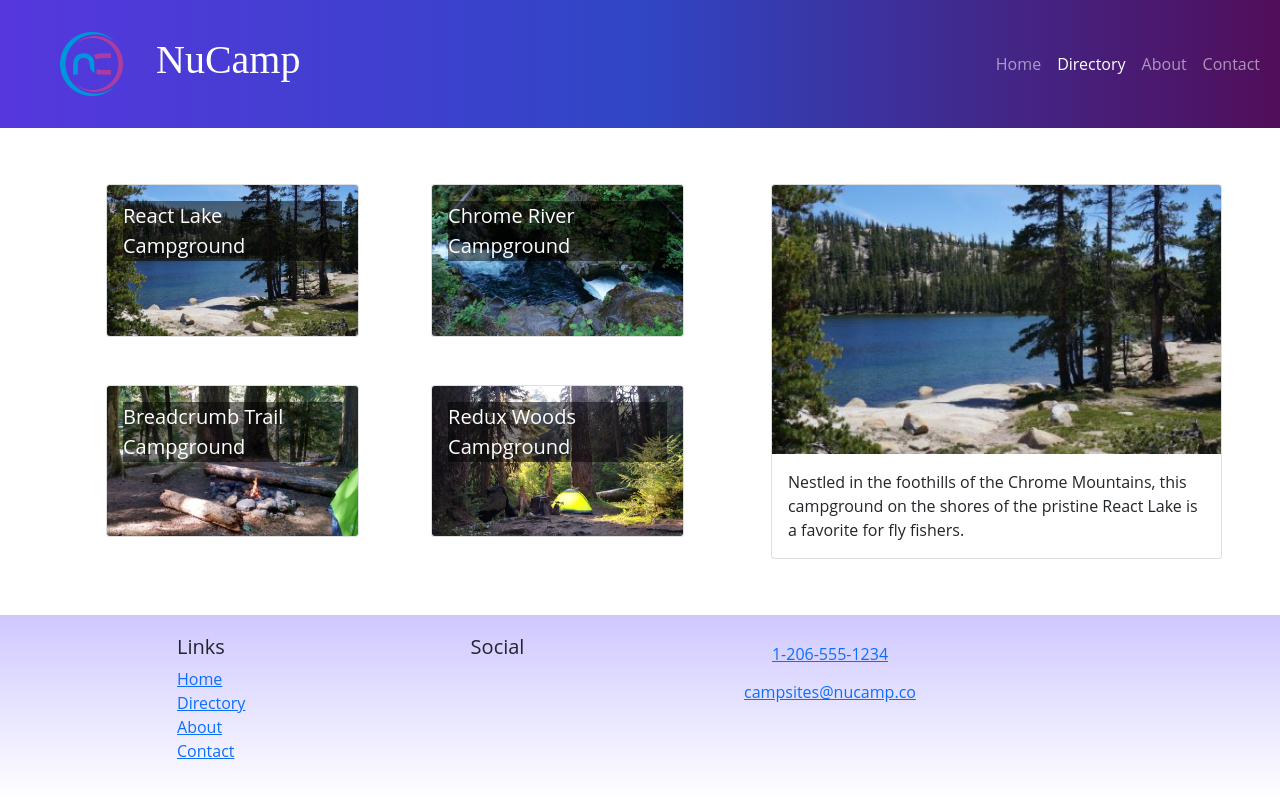
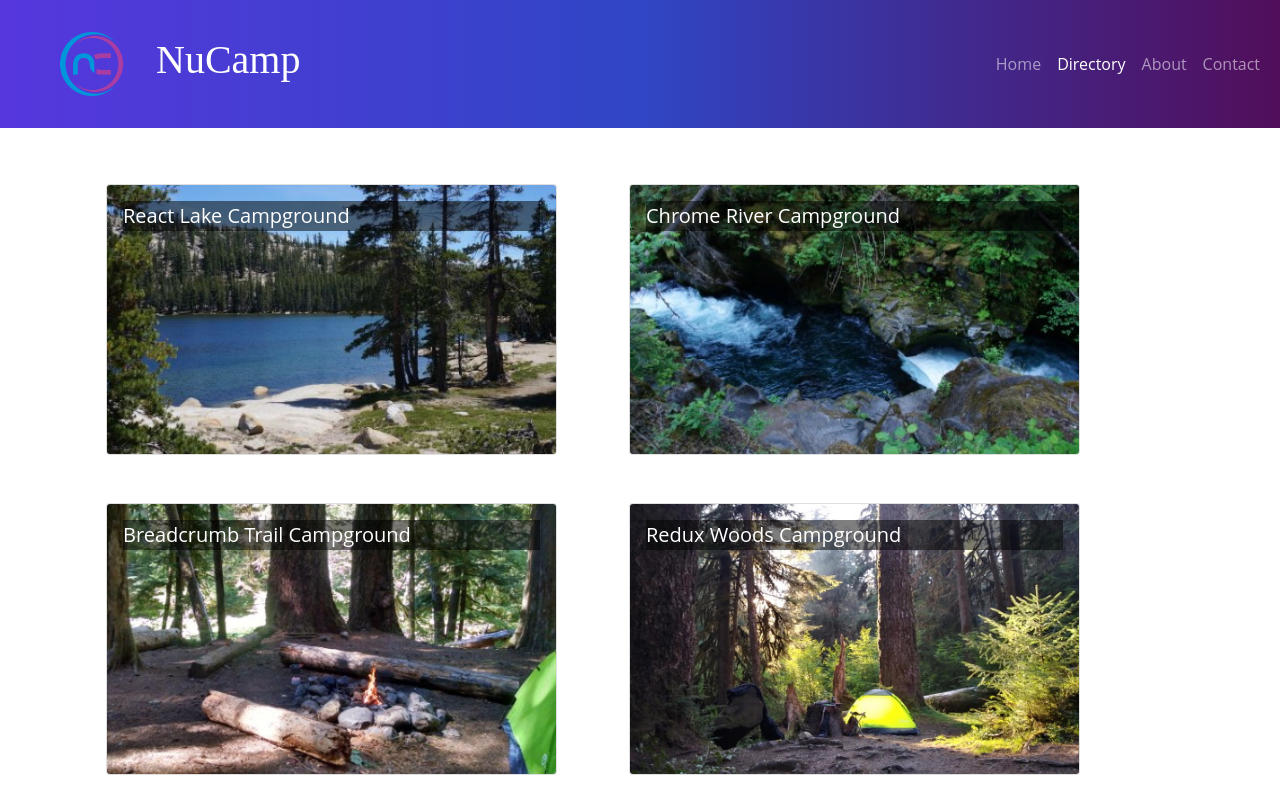
Before and after one commit to Assekops/React, a React (Create React App) app: page /directory in a window 1280 px wide. Shown: the top 800 px of the page. Built offline with nearby package versions, Linux system fonts and the light colour scheme; the HTML template or start-up script is replaced by a standard one.

Commit message:
CampsiteDetailPage with useParams

```diff
--- a/src/App.js
+++ b/src/App.js
@@ -4,7 +4,9 @@
 import Header from './components/Header';
 import Footer from './components/Footer';
 import CampsitesDirectoryPage from './pages/CampsitesDirectoryPage';
+import CampsiteDetailPage from './pages/CampsiteDetailPage';
 import './App.css';
+
 
 function App() {
   return (
@@ -14,6 +16,10 @@
         <Route path='/' element={<HomePage />} />
         <Route path='contact' element={<ContactPage />} />
         <Route path='directory' element={<CampsitesDirectoryPage />} />
+        <Route
+          path='directory/:campsiteId'
+          element={<CampsiteDetailPage />}
+        />
       </Routes>
       <Footer />
     </div>
--- a/src/features/campsites/CampsiteCard.js
+++ b/src/features/campsites/CampsiteCard.js
@@ -1,8 +1,10 @@
 import { Card, CardImg, CardImgOverlay, CardTitle } from "reactstrap";
+import { Link } from "react-router-dom";
 
 const CampsiteCard = ({ campsite }) => {
-    const { image, name } = campsite;
+    const { id, image, name } = campsite;
     return (
+        <Link to={`${id}`}>
             <Card>
                 <CardImg
                     width='100%'
@@ -13,6 +15,7 @@
                     <CardTitle>{name}</CardTitle>
                 </CardImgOverlay>
             </Card>
+        </Link>
     );
 }
 export default CampsiteCard;
--- a/src/features/campsites/CampsitesList.js
+++ b/src/features/campsites/CampsitesList.js
@@ -2,7 +2,7 @@
 import CampsiteCard from './CampsiteCard';
 import { selectAllCampsites } from './campsitesSlice';
 
-const CampsitesList = ({setCampsiteId}) => {
+const CampsitesList = () => {
     const campsites = selectAllCampsites();
     return (
         <Row calsName='ms-auto'>
@@ -10,10 +10,9 @@
                 campsites.map((campsite) => {
                     return (
                         <Col
-                        md='5'
-                        className='m-4'
-                        key={campsite.id}
-                        onClick={() => setCampsiteId(campsite.id)}
+                            md='5'
+                            className='m-4'
+                            key={campsite.id}
                         >
                             <CampsiteCard campsite={campsite} />
                         </Col>
--- a/src/features/campsites/campsitesSlice.js
+++ b/src/features/campsites/campsitesSlice.js
@@ -8,7 +8,7 @@
 //     return CAMPSITES[Math.floor(CAMPSITES.length * Math.random())];
 // };
 export const selectCampsiteById = (id) => {
-    return CAMPSITES.find((campsite) => campsite.id === id);
+    return CAMPSITES.find((campsite) => campsite.id === parseInt(id));
 };
 
 export const selectFeaturedCampsite = () => {
--- /dev/null
+++ b/src/pages/CampsiteDetailPage.js
@@ -0,0 +1,19 @@
+import { Container, Row } from 'reactstrap';
+import { useParams } from 'react-router-dom';
+import { selectCampsiteById } from '../features/campsites/campsitesSlice';
+import CampsiteDetail from '../features/campsites/CampsiteDetail';
+
+const CampsiteDetailPage =()=>{
+
+    const { campsiteId } = useParams();
+    const campsite = selectCampsiteById(campsiteId);
+
+    return(
+        <Container>
+        <Row>
+            <CampsiteDetail campsite={campsite} />
+        </Row>
+    </Container>
+    );
+};
+export default CampsiteDetailPage;
--- a/src/pages/CampsitesDirectoryPage.js
+++ b/src/pages/CampsitesDirectoryPage.js
@@ -1,24 +1,37 @@
-import { useState } from 'react';
-import { Container, Row, Col } from 'reactstrap';
-import CampsiteDetail from '../features/campsites/CampsiteDetail';
+import { Container } from 'reactstrap';
 import CampsitesList from '../features/campsites/CampsitesList';
-import { selectCampsiteById } from '../features/campsites/campsitesSlice';
 
 const CampsitesDirectoryPage = () => {
-    const [campsiteId, setCampsiteId] = useState(0);
-    const selectedCampsite=selectCampsiteById(campsiteId);
     return (
         <Container>
-
-            <Row>
-                <Col sm='5' md='7'>
-                    <CampsitesList setCampsiteId={setCampsiteId}/>
-                </Col>
-                <Col sm='7' md='5'>
-                    <CampsiteDetail campsite={selectedCampsite} />
-                </Col>
-            </Row>
+            <CampsitesList />
         </Container>
     );
 };
+
 export default CampsitesDirectoryPage;
+
+// import { useState } from 'react';
+// import { Container, Row, Col } from 'reactstrap';
+// import CampsiteDetail from '../features/campsites/CampsiteDetail';
+// import CampsitesList from '../features/campsites/CampsitesList';
+// import { selectCampsiteById } from '../features/campsites/campsitesSlice';
+
+// const CampsitesDirectoryPage = () => {
+//     const [campsiteId, setCampsiteId] = useState(0);
+//     const selectedCampsite=selectCampsiteById(campsiteId);
+//     return (
+//         <Container>
+
+//             <Row>
+//                 <Col sm='5' md='7'>
+//                     <CampsitesList setCampsiteId={setCampsiteId}/>
+//                 </Col>
+//                 <Col sm='7' md='5'>
+//                     <CampsiteDetail campsite={selectedCampsite} />
+//                 </Col>
+//             </Row>
+//         </Container>
+//     );
+// };
+// export default CampsitesDirectoryPage;
```
Lines whose indentation alone changed are shown as unchanged.
